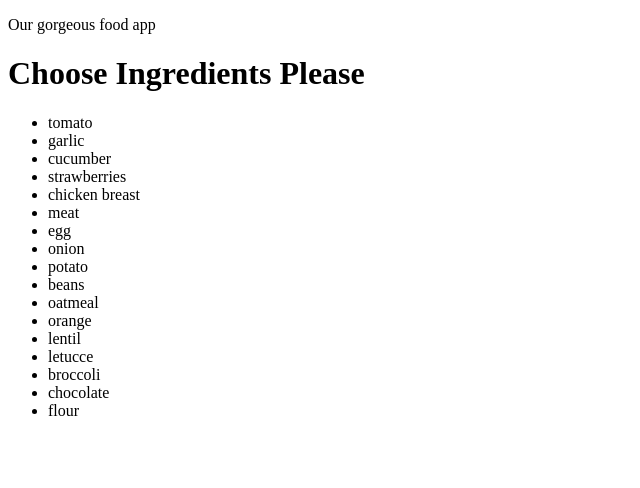
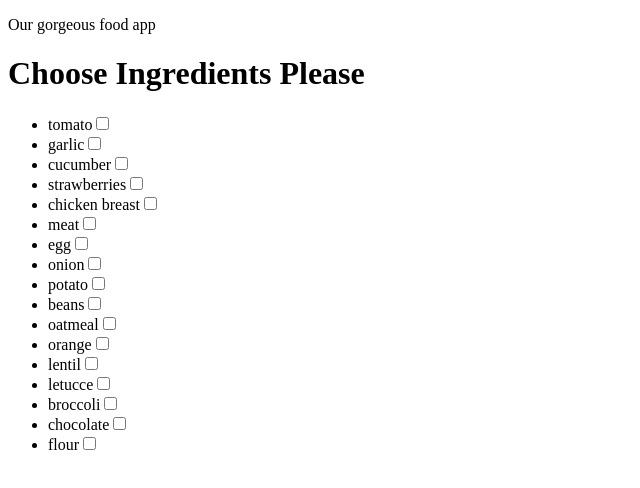
Before and after one commit to natalieacevedo/what-s-in-your-fridge, a React (Create React App) app: page /ingredientRoot in a window 1280 px wide. Shown: the top 488 px of the page, without its empty margins (0-640 px from the left). Built offline with nearby package versions, Linux system fonts and the light colour scheme.

Commit message:
added checkboxes to each list item

```diff
--- a/src/components/IngredientList.js
+++ b/src/components/IngredientList.js
@@ -1,8 +1,9 @@
+import React, { useState } from 'react';
 
 
+function IngredientsList({ ingredients }) {
 
-function IngredientsList({ ingredients }){
-
+    const [checked, setChecked] = useState(false);
 
     console.log(ingredients);
 
@@ -10,7 +11,8 @@ function IngredientsList({ ingredients }){
         <div>
             <h1>Choose Ingredients Please</h1>
             <ul>
-                {ingredients.map(el => <li>{el.name}</li>)}
+                {ingredients.map(el => <li>{el.name}<input type="checkbox" defaultChecked={checked}onChange={() => setChecked(!checked)}/></li>)}
+
             </ul>
         </div>
 
```
